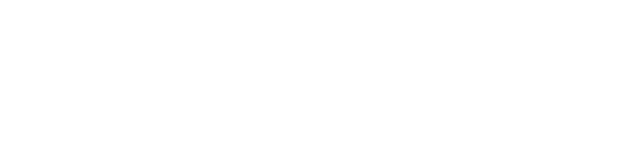
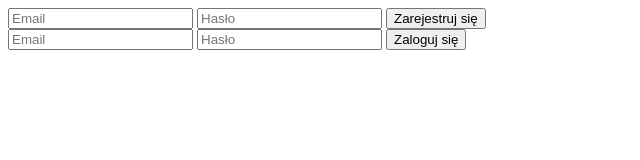
Before and after one commit to btvdk/beyondtheveil, a plain HTML site: page index.html in a window 1280 px wide. Shown: the whole page, without its empty margins (0-640 px from the left). Drawn offline with Linux system fonts and the light colour scheme.

Commit message:
Update index.html

```diff
--- a/index.html
+++ b/index.html
@@ -7,7 +7,18 @@
     <title>Twoja Gra</title>
 </head>
 <body>
-    <!-- Twoja zawartość HTML -->
+ <form id="registerForm" onsubmit="event.preventDefault(); registerUser(email.value, password.value);">
+    <input type="email" placeholder="Email" id="email" required>
+    <input type="password" placeholder="Hasło" id="password" required>
+    <button type="submit">Zarejestruj się</button>
+</form>
+
+<form id="loginForm" onsubmit="event.preventDefault(); loginUser(emailLogin.value, passwordLogin.value);">
+    <input type="email" placeholder="Email" id="emailLogin" required>
+    <input type="password" placeholder="Hasło" id="passwordLogin" required>
+    <button type="submit">Zaloguj się</button>
+</form>
+
 
     <script type="module">
         // Import the functions you need from the SDKs you need
@@ -54,5 +65,6 @@
                 });
         }
     </script>
+
 </body>
 </html>
```
